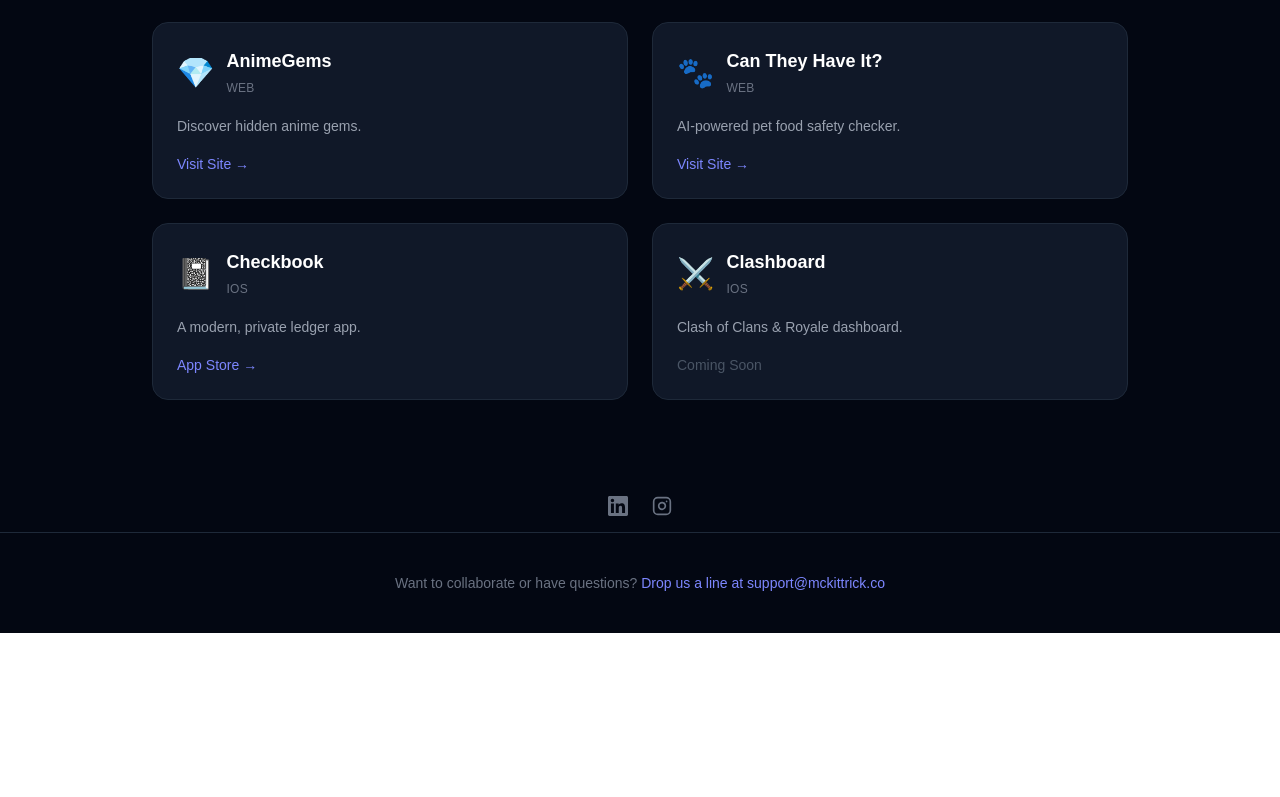
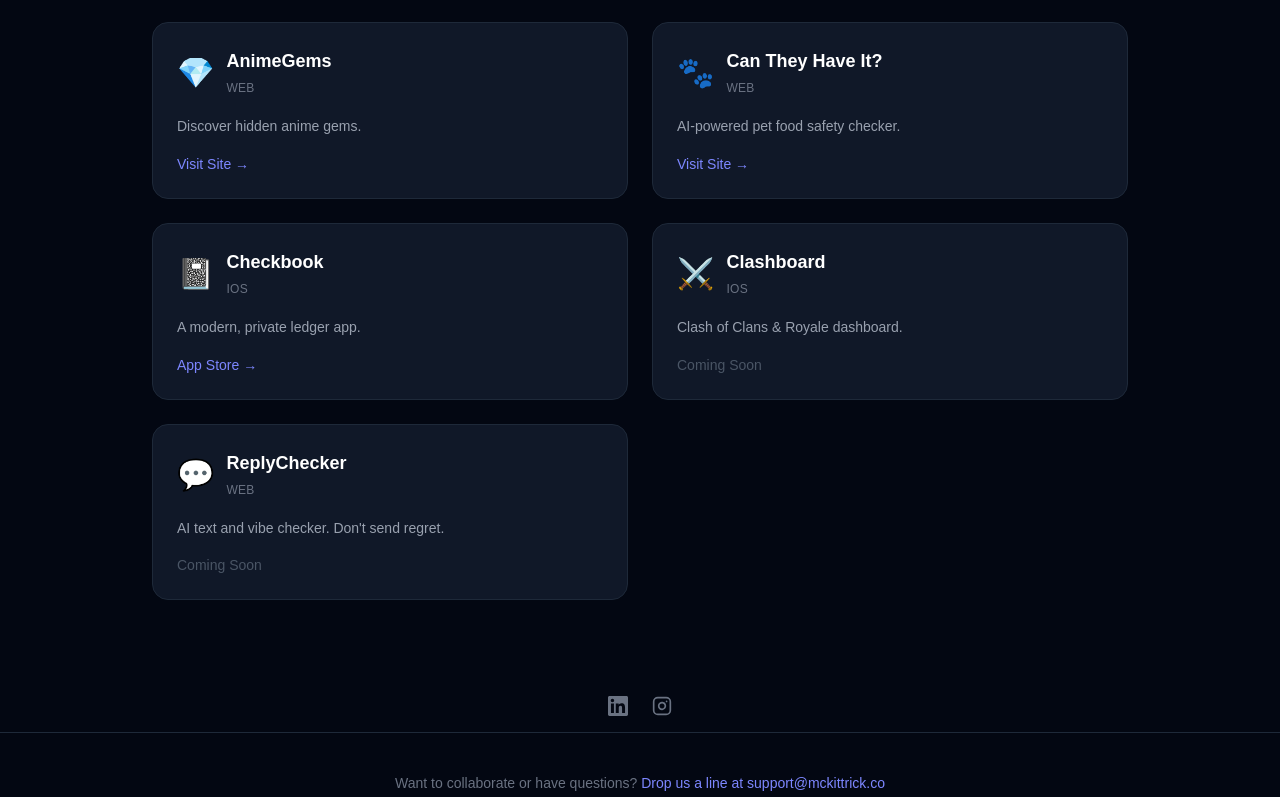
Before and after one commit to micahmckittrick/mckittrick-co-web, a Next.js app: page / in a window 1280 px wide. Shown: the part 460-1257 px from the top of the page. Before the commit the page ends 1093 px from the top, so only its background shows below. Built offline with nearby package versions, Linux system fonts and the light colour scheme.

Commit message:
add ReplyChecker to coming soon projects

```diff
--- a/src/app/page.tsx
+++ b/src/app/page.tsx
@@ -29,6 +29,14 @@ export default function Home() {
       name: "Clashboard",
       type: "iOS",
       description: "Clash of Clans & Royale dashboard.",
+      href: null,
+      cta: "Coming Soon",
+    },
+    {
+      emoji: "💬",
+      name: "ReplyChecker",
+      type: "Web",
+      description: "AI text and vibe checker. Don't send regret.",
       href: null,
       cta: "Coming Soon",
     },
```
